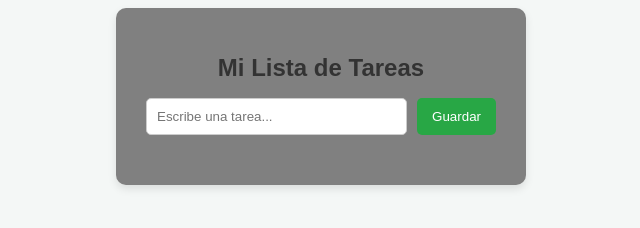
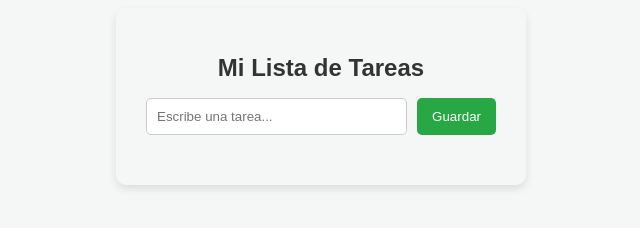
Before and after one commit to alexandersv0129/mis_tareas, a plain HTML site: page index.html in a window 1280 px wide. Shown: the whole page, without its empty margins (319-959 px from the left). Drawn offline with Linux system fonts and the light colour scheme.

Commit message:
Update style.css

```diff
--- a/style.css
+++ b/style.css
@@ -6,7 +6,7 @@ body{
   paddiing-top: 50px;
 }
 .card{
-  background: grey;
+  background: whitw;
   padding: 30px;
   border-radius: 10px;
   box-shadow: 0 4px 8px rgba(0,0,0,0.1);
```
